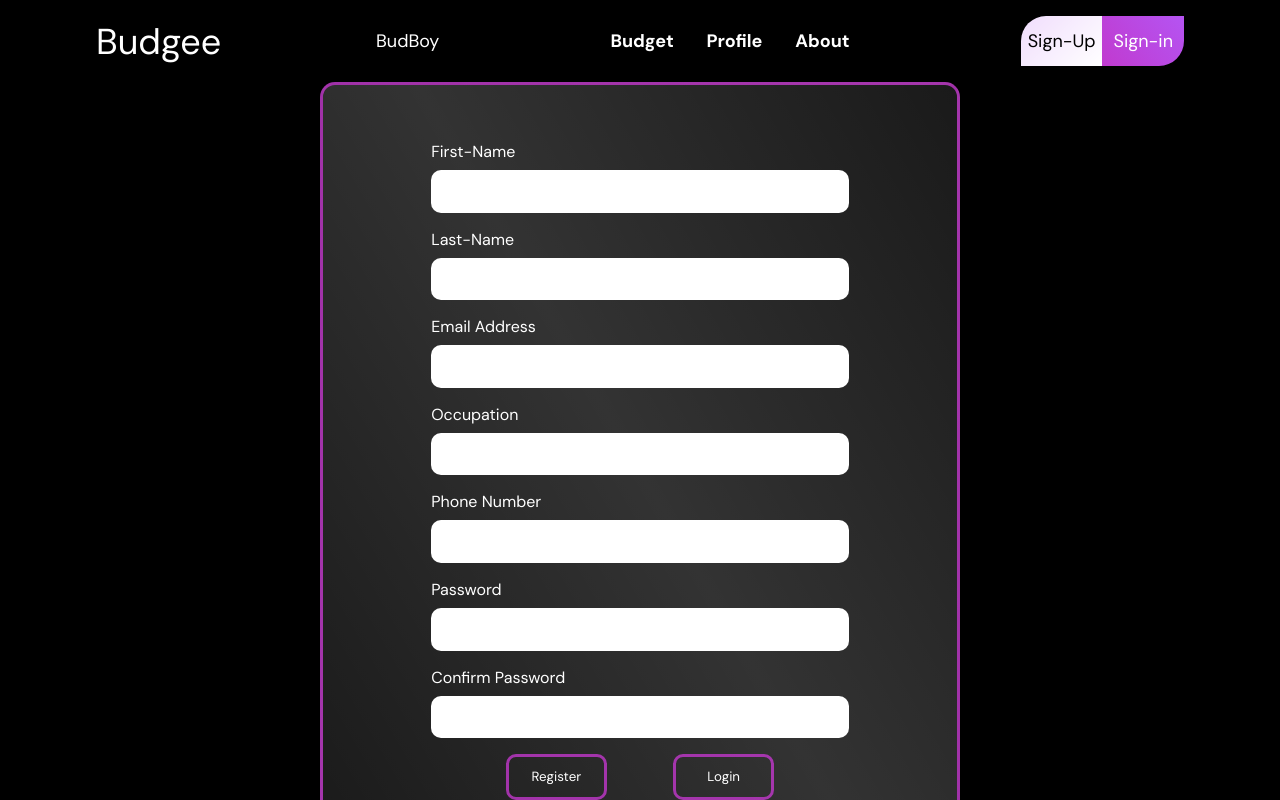
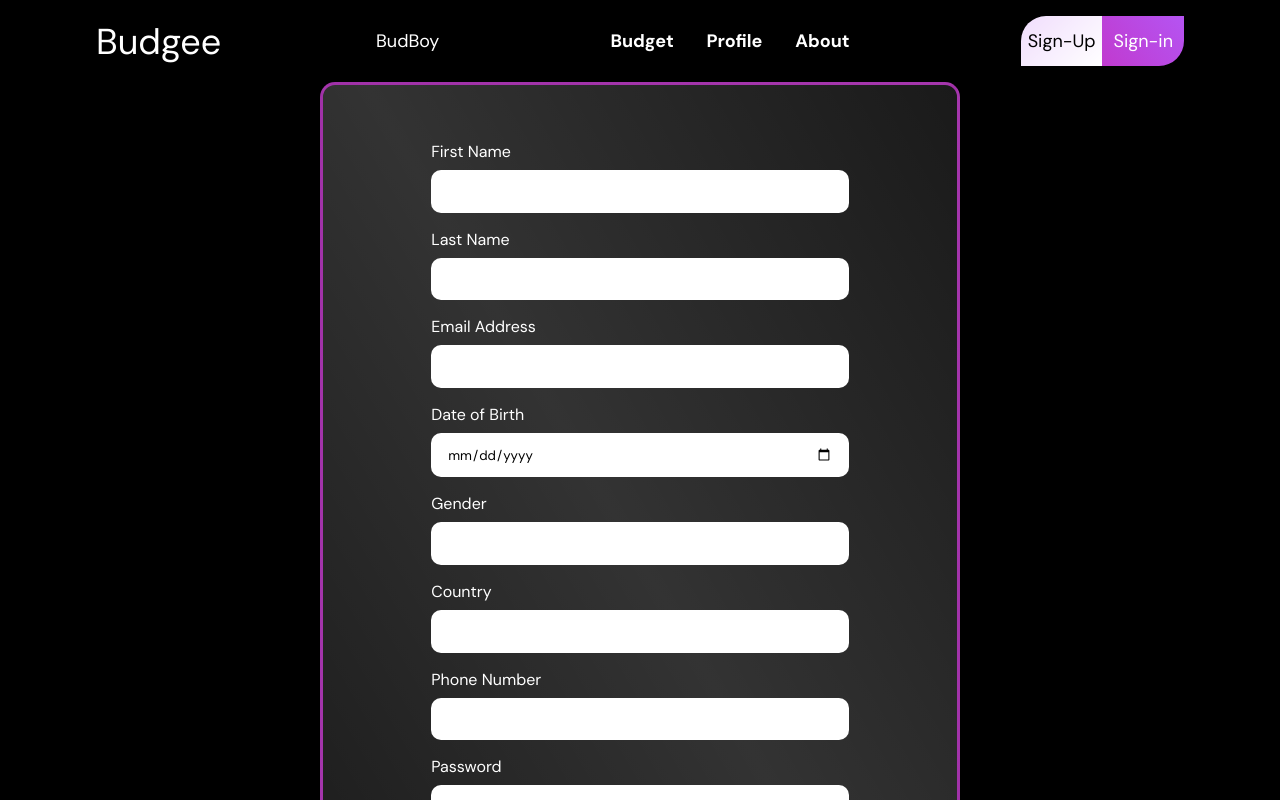
Before and after one commit to yceekris/fyp, a React (Vite) app: page /register in a window 1280 px wide. Shown: the top 800 px of the page. Built offline with nearby package versions, Linux system fonts and the light colour scheme.

Commit message:
second-commit

```diff
--- a/src/pages/Registration/Registration.tsx
+++ b/src/pages/Registration/Registration.tsx
@@ -11,10 +11,12 @@ const Registration = () => {
     firstName: '',
     lastName: '',
     email: '',
-    occupation: '',
+    dateOfBirth: '',
+    gender: '',
+    country: '',
     phoneNumber: '',
     password: '',
-    confirmPassword: ''
+    confirm_Password: ''
   });
 
   const handleInputChange = (event: React.ChangeEvent<HTMLInputElement>) => {
@@ -26,9 +28,10 @@ const Registration = () => {
 
   const handleSubmit =async (event: React.FormEvent) => {
     event.preventDefault();
+    // console.log(formData)
 
     try{
-      const response = await axios.post('', formData);
+      const response = await axios.post('https://localhost:7085/api/users/sign-up', formData);
       console.log(response.data);
     } catch (error) {
       console.error(error)
@@ -43,32 +46,40 @@ const Registration = () => {
         children={
           <form onSubmit={handleSubmit} className="form" id="form">
             <div className="box">
-              <label htmlFor="Fname">First-Name</label>
-              <input type="text" name="Fname" id="Fname" value={formData.firstName} onChange={handleInputChange} required />
+              <label htmlFor="firstName">First Name</label>
+              <input type="text" name="firstName" id="firstName" value={formData.firstName} onChange={handleInputChange} required />
             </div>
             <div className="box">
-              <label htmlFor="Lname">Last-Name</label>
-              <input type="text" name="Lname" id="Lname" value={formData.lastName} onChange={handleInputChange} required />
+              <label htmlFor="lastName">Last Name</label>
+              <input type="text" name="lastName" id="lastName" value={formData.lastName} onChange={handleInputChange} required />
             </div>
             <div className="box">
               <label htmlFor="email">Email Address</label>
               <input type="email" name="email" id="email" value={formData.email} onChange={handleInputChange} required />
             </div>
             <div className="box">
-              <label htmlFor="occupation">Occupation</label>
-              <input type="text" name="occupation" id="occupation" value={formData.occupation} onChange={handleInputChange} required />
+              <label htmlFor="dateOfBirth">Date of Birth</label>
+              <input type="date" name="dateOfBirth" id="dateOfBirth" value={formData.dateOfBirth} onChange={handleInputChange} required />
             </div>
             <div className="box">
-              <label htmlFor="phone">Phone Number</label>
-              <input type="tel" name="phone" id="phone" value={formData.phoneNumber} onChange={handleInputChange} required />
+              <label htmlFor="gender">Gender</label>
+              <input type="text" name="gender" id="gender" value={formData.gender} onChange={handleInputChange} required />
             </div>
             <div className="box">
-              <label htmlFor="phone">Password</label>
-              <input type="password" name="pass" id="pass" value={formData.password} onChange={handleInputChange} required />
+              <label htmlFor="country">Country</label>
+              <input type="text" name="country" id="country" value={formData.country} onChange={handleInputChange} required />
             </div>
             <div className="box">
-              <label htmlFor="phone">Confirm Password</label>
-              <input type="password" name="pass" id="pass" value={formData.confirmPassword} onChange={handleInputChange} required />
+              <label htmlFor="phoneNumber">Phone Number</label>
+              <input type="tel" name="phoneNumber" id="phoneNumber" value={formData.phoneNumber} onChange={handleInputChange} required />
+            </div>
+            <div className="box">
+              <label htmlFor="password">Password</label>
+              <input type="password" name="password" id="password" value={formData.password} onChange={handleInputChange} required />
+            </div>
+            <div className="box">
+              <label htmlFor="confirm_Password">Confirm Password</label>
+              <input type="password" name="confirm_Password" id="confirm_Password" value={formData.confirm_Password} onChange={handleInputChange} required />
             </div>
             <div className="buttons">
               <button type="submit" id="next">
```
